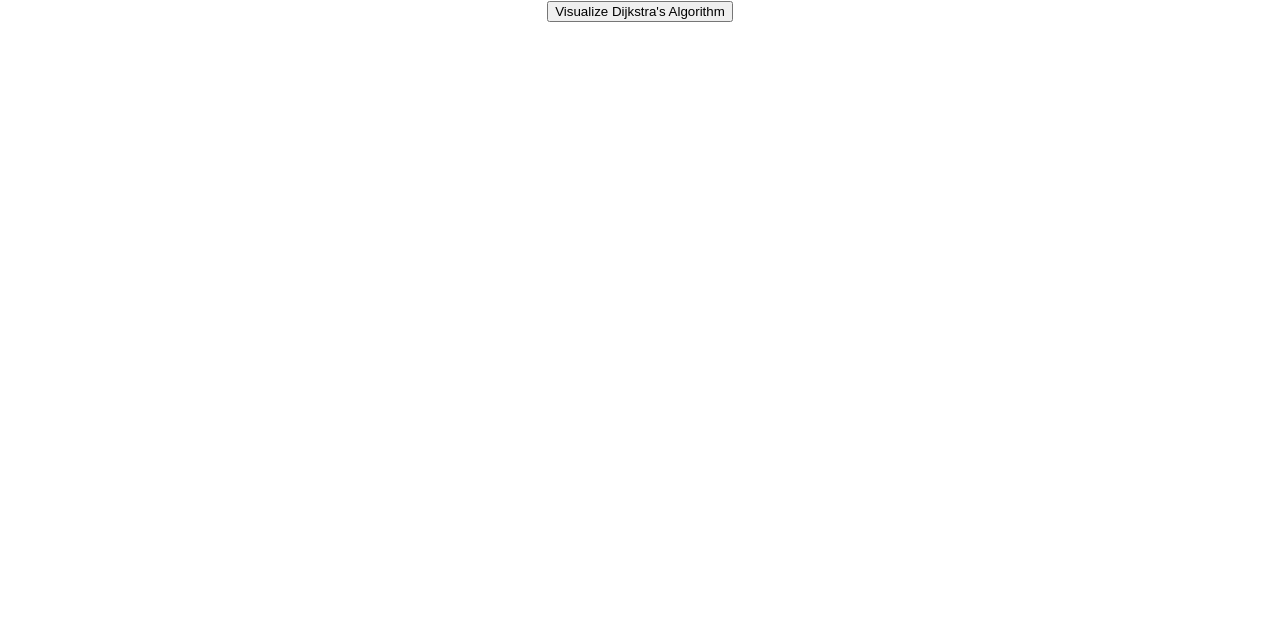
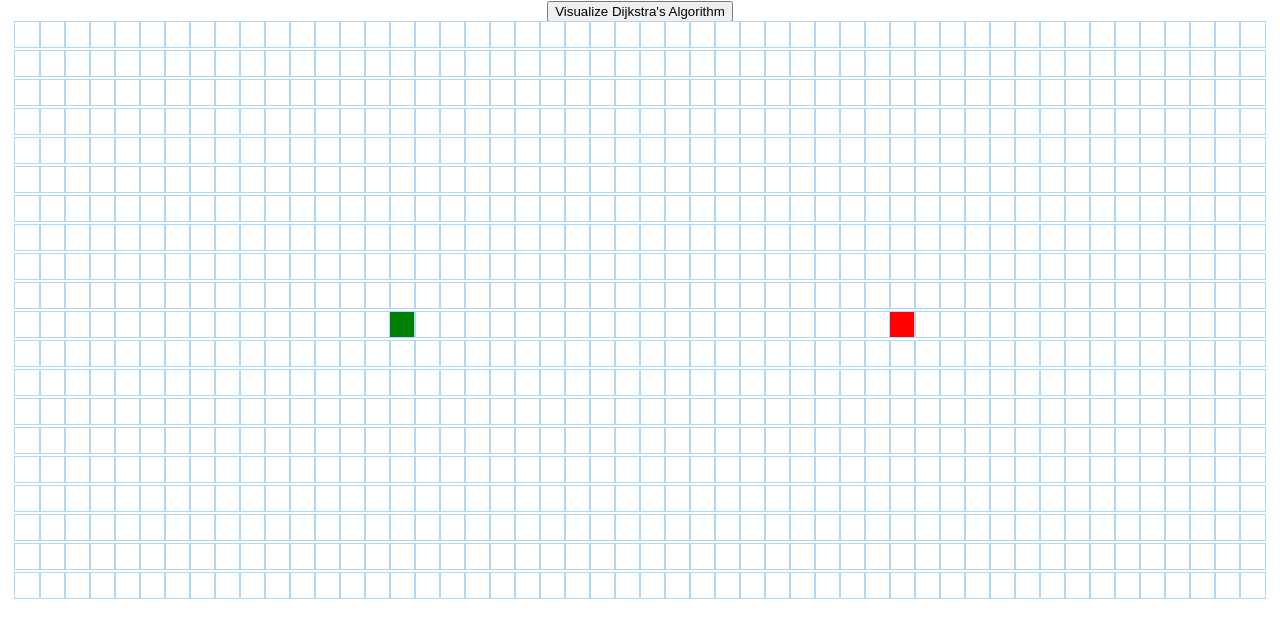
Before and after one commit to SoneThaya/path-finding-visualizer, a React (Create React App) app: page / in a window 1280 px wide. Shown: the top 638 px of the page. Built offline with nearby package versions, Linux system fonts and the light colour scheme.

Commit message:
styles file for node

```diff
--- a/src/Node/Node.js
+++ b/src/Node/Node.js
@@ -2,15 +2,34 @@
 
 import "./node.css";
 
-export class Node extends Component {
-  constructor(props) {
-    super(props);
-    this.state = {};
-  }
+export default class Node extends Component {
+  render() {
+    const {
+      col,
+      isFinish,
+      isStart,
+      isWall,
+      onMouseDown,
+      onMouseEnter,
+      onMouseUp,
+      row,
+    } = this.props;
+    const extraClassName = isFinish
+      ? "node-finish"
+      : isStart
+      ? "node-start"
+      : isWall
+      ? "node-wall"
+      : "";
 
-  render() {
-    return <div className="node"></div>;
+    return (
+      <div
+        id={`node-${row}-${col}`}
+        className={`node ${extraClassName}`}
+        onMouseDown={() => onMouseDown(row, col)}
+        onMouseEnter={() => onMouseEnter(row, col)}
+        onMouseUp={() => onMouseUp()}
+      ></div>
+    );
   }
 }
-
-export default Node;
--- a/src/Node/node.css
+++ b/src/Node/node.css
@@ -1,3 +1,79 @@
 .node {
+  width: 25px;
+  height: 25px;
+  outline: 1px solid rgb(175, 216, 248);
+  display: inline-block;
+}
 
+.node-finish {
+  background-color: red;
 }
+
+.node-start {
+  background-color: green;
+}
+
+.node-visited {
+  animation-name: visitedAnimation;
+  animation-duration: 1.5s;
+  animation-timing-function: ease-out;
+  animation-delay: 0;
+  animation-direction: alternate;
+  animation-iteration-count: 1;
+  animation-fill-mode: forwards;
+  animation-play-state: running;
+}
+
+@keyframes visitedAnimation {
+  0% {
+    transform: scale(0.3);
+    background-color: rgba(0, 0, 66, 0.75);
+    border-radius: 100%;
+  }
+
+  50% {
+    background-color: rgba(17, 104, 217, 0.75);
+  }
+
+  75% {
+    transform: scale(1.2);
+    background-color: rgba(0, 217, 159, 0.75);
+  }
+
+  100% {
+    transform: scale(1);
+    background-color: rgba(0, 190, 218, 0.75);
+  }
+}
+
+.node-wall {
+  background-color: rgb(12, 53, 71);
+}
+
+.node-shortest-path {
+  animation-name: shortestPath;
+  animation-duration: 1.5s;
+  animation-timing-function: ease-out;
+  animation-delay: 0;
+  animation-direction: alternate;
+  animation-iteration-count: 1;
+  animation-fill-mode: forwards;
+  animation-play-state: running;
+}
+
+@keyframes shortestPath {
+  0% {
+    transform: scale(0.6);
+    background-color: rgb(255, 254, 106);
+  }
+
+  50% {
+    transform: scale(1.2);
+    background-color: rgb(255, 254, 106);
+  }
+
+  100% {
+    transform: scale(1);
+    background-color: rgb(255, 254, 106);
+  }
+}
```
